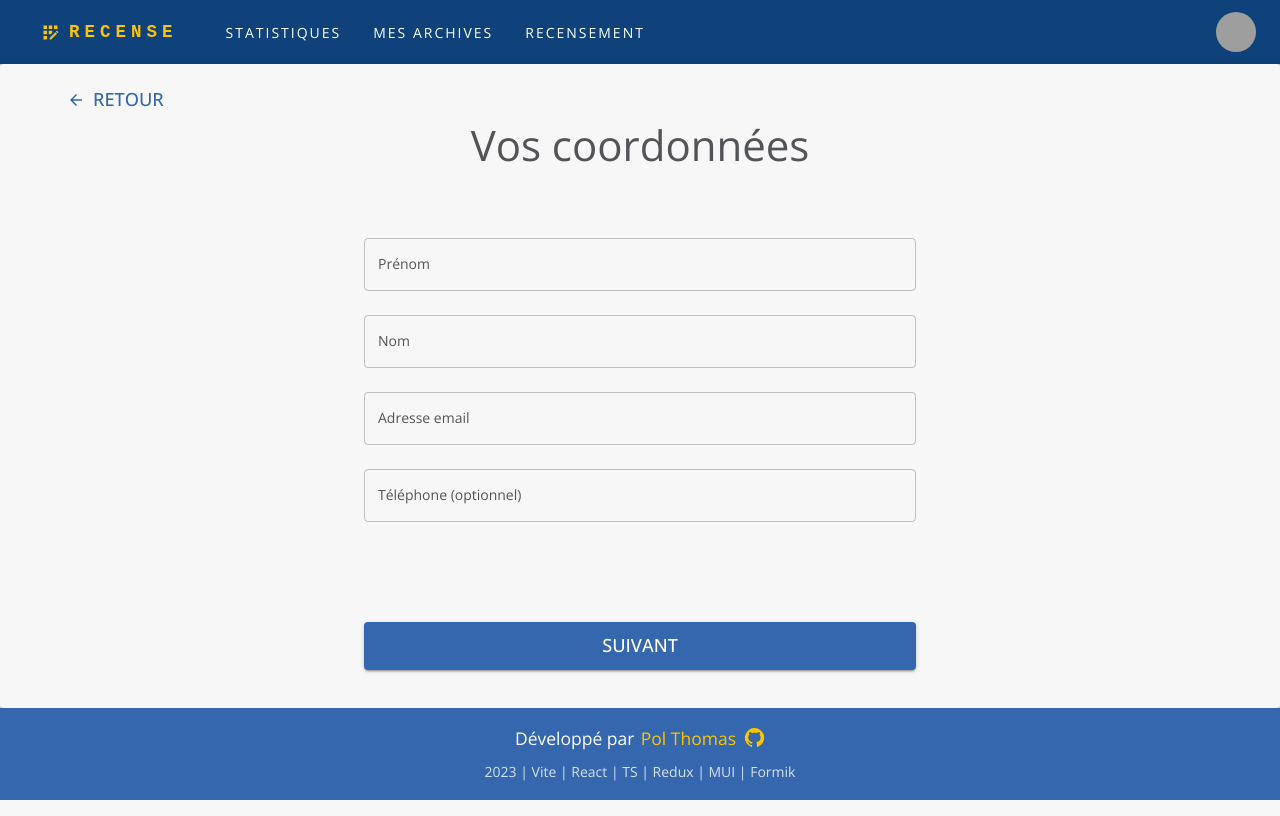
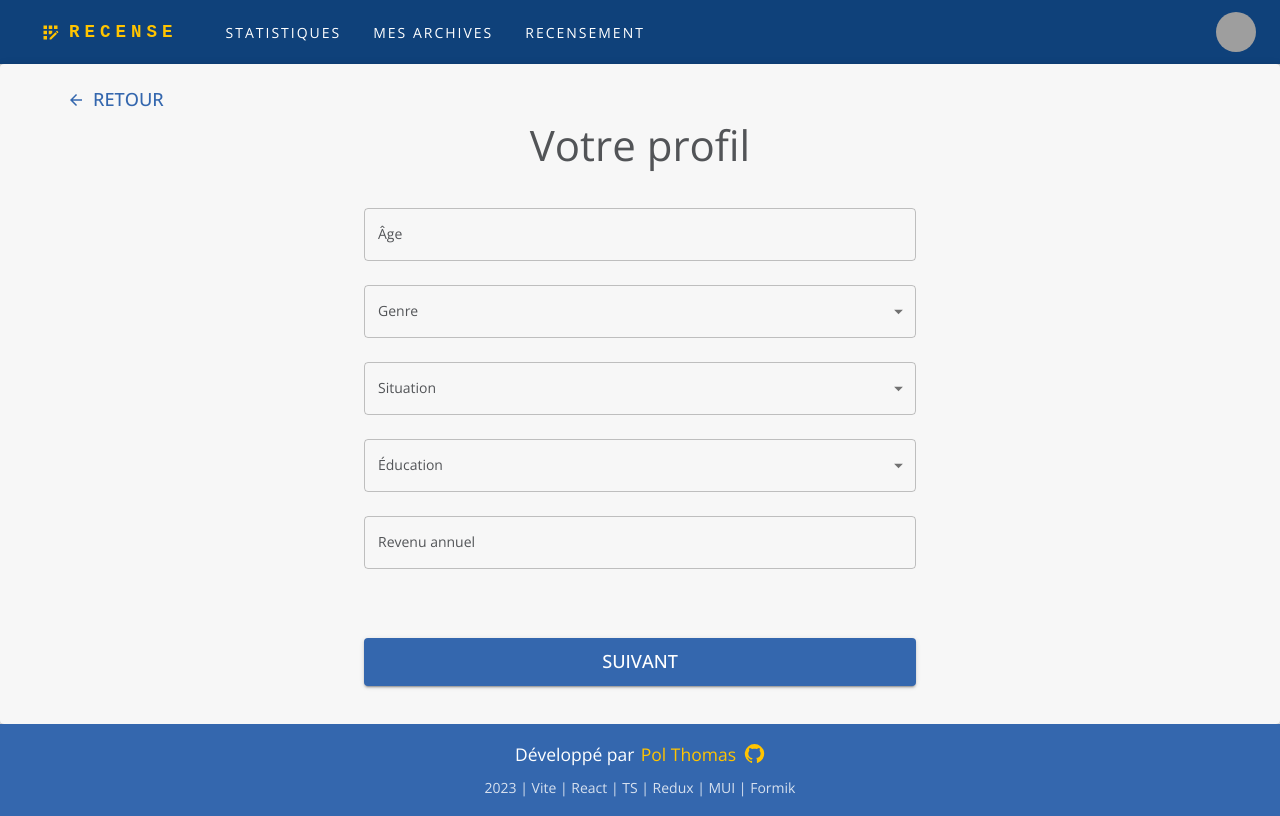
Before and after one commit to PolThm/recense, a React (Vite) app: page /new-census in a window 1280 px wide. Built offline with nearby package versions, Linux system fonts and the light colour scheme; grey boxes are pictures that could not be loaded.

Commit message:
Form Profile done

```diff
--- a/src/components/CensusFormProfile.tsx
+++ b/src/components/CensusFormProfile.tsx
@@ -1,23 +1,39 @@
 import { MenuItem } from '@mui/material';
 import { FC } from 'react';
 
-import MyCheckbox from '@/components/shared/MyCheckbox';
 import MySelect from '@/components/shared/MySelect';
+import MyTextInput from '@/components/shared/MyTextInput';
+import { Education, Gender, Situation } from '@/types/enums';
+
+const { Male, Female, Other } = Gender;
+const { Single, Married, Divorced, Widowed } = Situation;
+const { None, Bac, Superior } = Education;
 
 const CensusFormProfile: FC = () => {
   return (
     <>
-      {/* <MySelect label="Job Type" name="jobType"> */}
-      {/*   <MenuItem value="">Select a job type</MenuItem> */}
-      {/*   <MenuItem value="designer">Designer</MenuItem> */}
-      {/*   <MenuItem value="development">Developer</MenuItem> */}
-      {/*   <MenuItem value="product">Product Manager</MenuItem> */}
-      {/*   <MenuItem value="other">Other</MenuItem> */}
-      {/* </MySelect> */}
+      <MyTextInput label="Âge" name="age" type="number" />
 
-      <MyCheckbox name="consent">
-        L'utilisateur accepte les conditions d'utilisation
-      </MyCheckbox>
+      <MySelect label="Genre" name="gender">
+        <MenuItem value={Male}>{Male}</MenuItem>
+        <MenuItem value={Female}>{Female}</MenuItem>
+        <MenuItem value={Other}>{Other}</MenuItem>
+      </MySelect>
+
+      <MySelect label="Situation" name="situation">
+        <MenuItem value={Single}>{Single}</MenuItem>
+        <MenuItem value={Married}>{Married})</MenuItem>
+        <MenuItem value={Divorced}>{Divorced}</MenuItem>
+        <MenuItem value={Widowed}>{Widowed}</MenuItem>
+      </MySelect>
+
+      <MySelect label="Éducation" name="education">
+        <MenuItem value={None}>{None}</MenuItem>
+        <MenuItem value={Bac}>{Bac}</MenuItem>
+        <MenuItem value={Superior}>{Superior}</MenuItem>
+      </MySelect>
+
+      <MyTextInput label="Revenu annuel" name="income" type="number" />
     </>
   );
 };
--- a/src/components/CensusFormSummary.tsx
+++ b/src/components/CensusFormSummary.tsx
@@ -16,9 +16,9 @@ const CensusFormSummary: FC<Props> = ({ census }) => {
         <CensusSummary census={census} />
       </Box>
 
-      {/* <MyCheckbox name="consent"> */}
-      {/*   L'utilisateur accepte les conditions d'utilisation */}
-      {/* </MyCheckbox> */}
+      <MyCheckbox name="consent">
+        L'utilisateur accepte les conditions d'utilisation
+      </MyCheckbox>
     </>
   );
 };
--- a/src/pages/NewCensusPage.tsx
+++ b/src/pages/NewCensusPage.tsx
@@ -68,7 +68,7 @@ const NewCensusPage: FC = () => {
   const navigate = useNavigate();
 
   // TODO: Put back Landing by default
-  const [currentStep, setCurrentStep] = useState(Contact);
+  const [currentStep, setCurrentStep] = useState(Profile);
   const [census, setCensus] = useState<Census | null>(null);
 
   const next = () => {
@@ -166,7 +166,7 @@ const NewCensusPage: FC = () => {
             textAlign="center"
             sx={{
               pt: 5,
-              mb: { xs: -8, sm: -6 },
+              mb: { xs: -7, sm: -6 },
               fontSize: { xs: '2.2rem', sm: '2.5rem', md: '3rem' },
             }}
           >
--- a/src/types/enums.ts
+++ b/src/types/enums.ts
@@ -22,12 +22,12 @@ export enum Gender {
 export enum Situation {
   Single = 'Célibataire',
   Married = 'Marié(e)',
-  divorced = 'Divorcé(e)',
+  Divorced = 'Divorcé(e)',
   Widowed = 'Veuf(ve)',
 }
 
 export enum Education {
-  None = 'Non diplômé',
+  None = 'Non diplômé(e)',
   Bac = 'Baccalauréat',
   Superior = 'Études supérieurs',
 }
```
